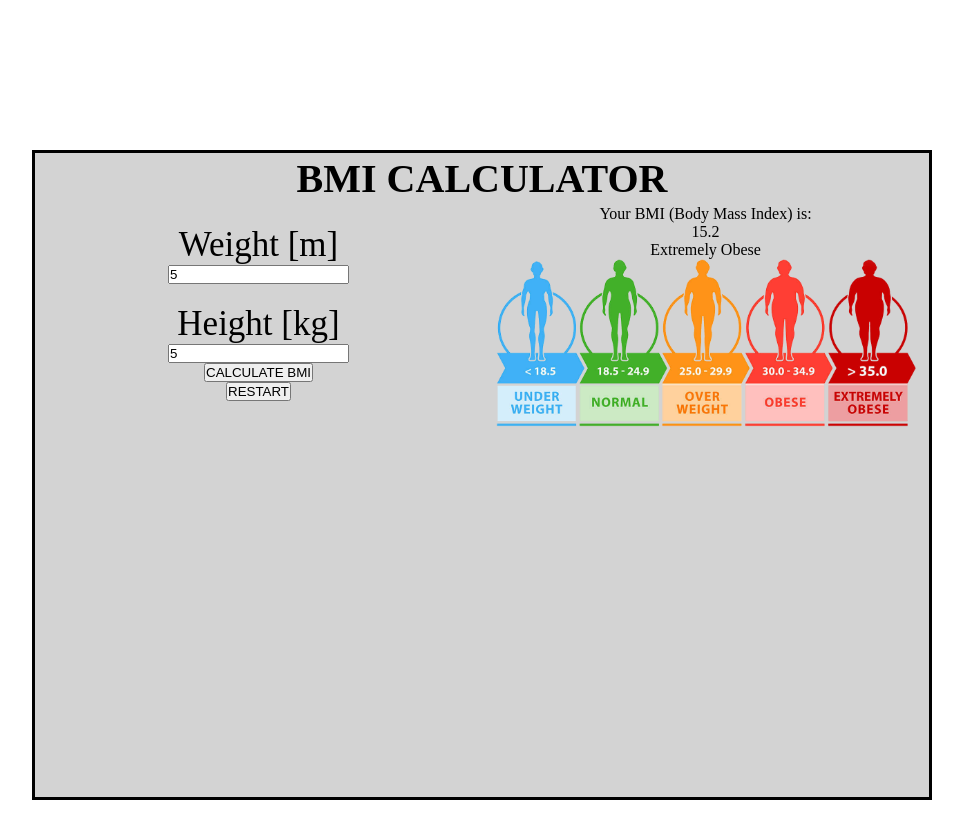
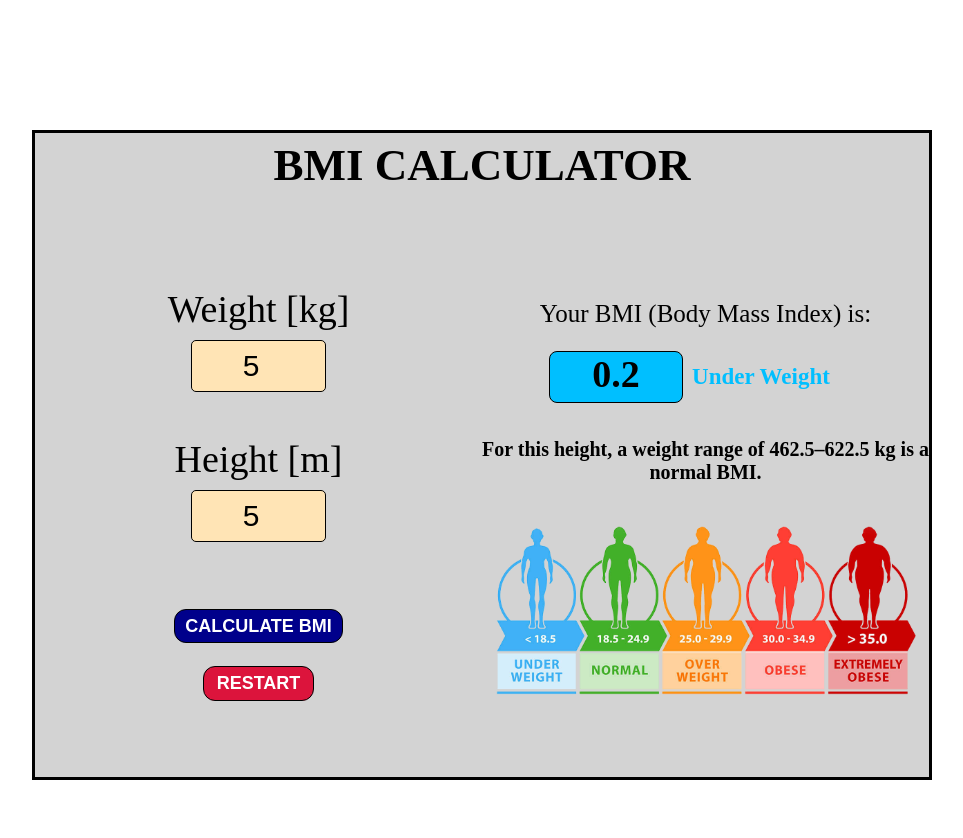
Before and after one commit to johnmartinezolarte/BMI-Calculator, a plain HTML site: page index.html in a window 1280 px wide. Both pictures are taken after typing "5", "5" into the empty fields and a click on the button "CALCULATE BMI". Shown: the whole page, without its empty margins (158-1121 px from the left). Drawn offline with Linux system fonts and the light colour scheme.

Commit message:
finished

```diff
--- a/index.html
+++ b/index.html
@@ -12,17 +12,20 @@
         <p class="title">BMI CALCULATOR</p>
         <div class="container">
             <div class="container__left">
-                <label class="textweight" for="weight">Weight [m]</label>
+                <label class="textweight" for="weight">Weight [kg]</label>
                 <input id="weight" type="number">
-                <label class="textheight" for="height">Height [kg]</label>
+                <label class="textheight" for="height">Height [m]</label>
                 <input id="height" type="number">
                 <button class="calculate">CALCULATE BMI</button>
                 <button class="restart">RESTART</button>
             </div>
             <div class="container__right">
                 <p class="text">Your BMI (Body Mass Index) is:</p>
-                <div class="quantitative_result">15.2</div>
-                <div class="qualitative_result">Extremely Obese</div>
+                <div class="results">
+                    <div class="quantitative_result"></div>
+                    <div class="qualitative_result"></div>
+                </div>
+                <div class="recommendation"></div>
                 <img src="./images/wfwfes.png" alt="">
             </div>
         </div>
--- a/main.js
+++ b/main.js
@@ -0,0 +1,50 @@
+const tag=parameter=>document.querySelector(parameter);
+const weight=tag('#weight');
+const height=tag('#height');
+const btnCalculate=tag('.calculate');
+const btnRestart=tag('.restart');
+const resultBmi=tag('.quantitative_result');
+const resultCondition=tag('.qualitative_result');
+const resultRecommendation=tag('.recommendation');
+
+let bmi, weightNormalMin, weightNormalMax;
+
+btnCalculate.addEventListener('click', ()=>{(weight.value&&height.value)?calculateBmi():location.reload()});
+/* btnCalculate.addEventListener('click', ()=>{(weight.value&&height.value)?calculateBmi(weight.value,height.value):location.reload()}); */    /*PROBAR*/
+btnRestart.addEventListener('click', refresh);
+
+function refresh(){
+    location.reload();
+}
+function calculateBmi(){
+    bmi=(weight.value/height.value**2).toFixed(1);
+    weightNormalMin=(18.5*height.value**2).toFixed(1);
+    weightNormalMax=(24.9*height.value**2).toFixed(1);
+    resultBmi.innerHTML=bmi;
+    resultRecommendation.innerHTML=`For this height, a weight range of ${weightNormalMin}–${weightNormalMax} kg is a normal BMI.`;
+    calculateConditionColor();
+}
+function calculateConditionColor(){
+    if(bmi<18.5){
+        resultCondition.innerHTML='Under Weight';
+        resultBmi.style.background='#00bfff';
+        resultCondition.style.color='#00bfff';
+    }else if(bmi>=18.5 && bmi<=24.9){
+        resultCondition.innerHTML='Normal';
+        resultBmi.style.background='#32cd32';
+        resultCondition.style.color='#32cd32';
+    }else if(bmi>=25 && bmi<=29.9){
+        resultCondition.innerHTML='Over Weight';
+        resultBmi.style.background='#ffa500';
+        resultCondition.style.color='#ffa500';
+    }else if(bmi>=30 && bmi<=34.9){
+        resultCondition.innerHTML='Obese';
+        resultBmi.style.background='#ff6347';
+        resultCondition.style.color='#ff6347';
+    }else{
+        resultCondition.innerHTML='Extremely Obese';
+        resultBmi.style.background='#ba0c0c';
+        resultCondition.style.color='#ba0c0c';
+        resultBmi.style.color='#ffffff';
+    }
+}
--- a/style.css
+++ b/style.css
@@ -4,18 +4,18 @@
     box-sizing: border-box;
 }
 .content{
-    background-color:lightgray;
+    background-color: lightgray;
     border: solid 3px black;
     width: 900px;
     height: 650px;
-    margin: 150px auto;
+    margin: 130px auto;
     display: flex;
     flex-direction: column;
 }
 .container{
     display: flex;
     width: 100%;
-    height: 92%;
+    height: 90%;
 }
 .container__left{
     display: flex;
@@ -32,10 +32,10 @@
     width: 100%;
 }
 .title{
-    height: 8%;
+    height: 10%;
     width: 100%;
     color: black;
-    font-size: 40px;
+    font-size: 45px;
     font-weight: 700;
     display: flex;
     align-items: center;
@@ -43,15 +43,80 @@
 }
 label{
     color: black;
-    font-size: 35px;
-    margin-top: 20px;
-
-
+    font-size: 38px;
 }
 .textweight{
-
-
+    margin-top: 20%;
+}
+input{
+    background-color:moccasin;
+    border: solid 1px black;
+    border-radius: 5px;
+    margin-top: 2%;
+    width: 30%;
+    height: 9%;
+    text-align: center;
+    font-size: 30px;
+}
+.textheight{
+    margin-top: 10%;
+}
+button{
+    border: solid 1px black;
+    border-radius: 12px;
+    color: white;
+    font-size: 18px;
+    font-weight: 600;
+    width: 38%;
+    height: 6%;
+}
+.calculate{
+    margin-top: 15%;
+    background-color: darkblue;
+}
+.restart{
+    width: 25%;
+    background-color: crimson;
+    margin-top: 5%;
+}
+.text{
+    font-size: 25px;
+    margin-top: 23%;
+}
+.results{
+    margin-top: 5%;
+    width: 100%;
+    height: 9%;
+    display: flex;
+    align-items: center;
+    justify-content: center;
+    gap: 2%;
+}
+.quantitative_result{
+    color: black;
+    border: solid 1px black;
+    border-radius: 8px;
+    font-size: 38px;
+    font-weight: 600;
+    width: 30%;
+    height: 100%;
+    text-align: center;
+}
+.qualitative_result{
+    font-size: 23px;
+    font-weight: 600;
+    width: 38%;
+    height: 50%;
+}
+.recommendation{
+    margin-top: 8%;
+    font-size: 20px;
+    font-weight: 600;
+    width: 100%;
+    height: 9%;
+    text-align: center;
 }
 img{
     width: 420px;
+    margin-top: 8%;
 }
```
